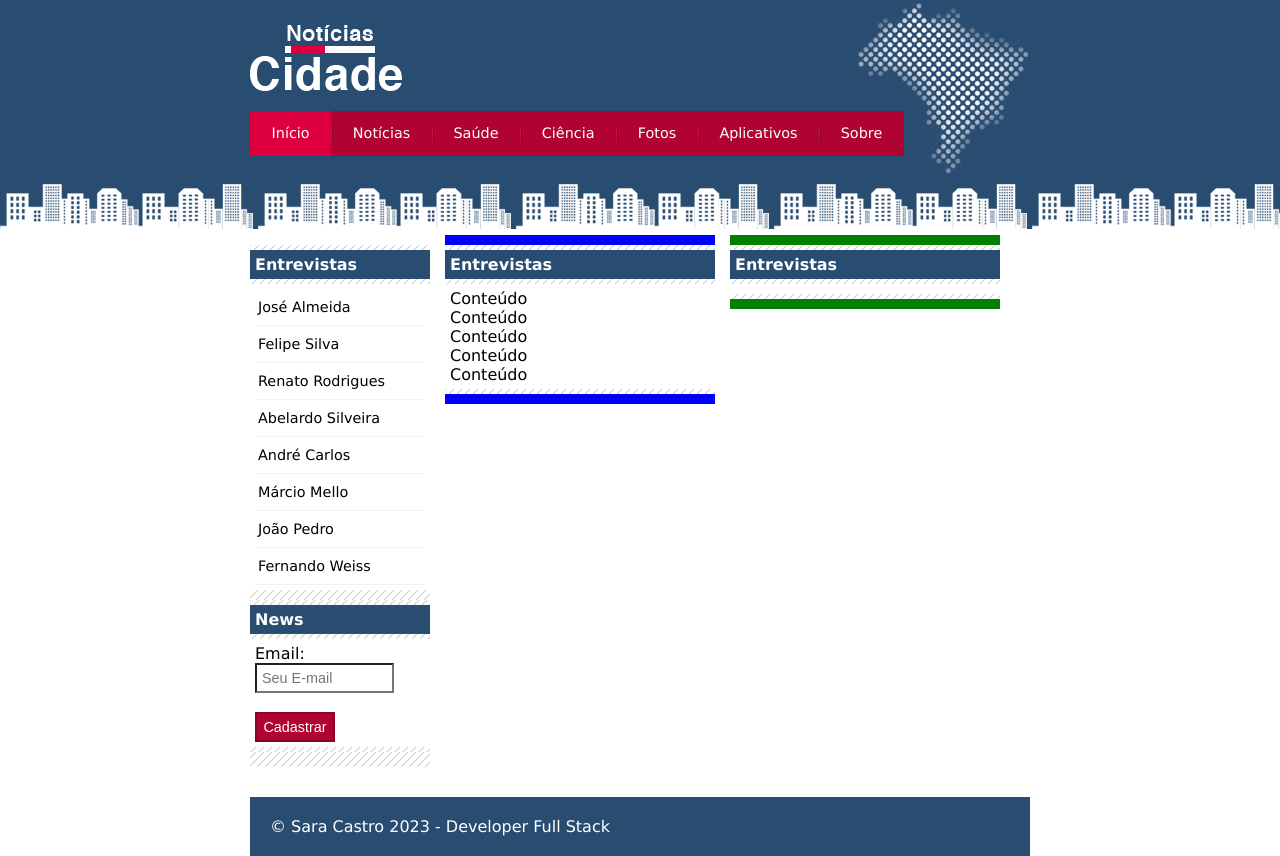
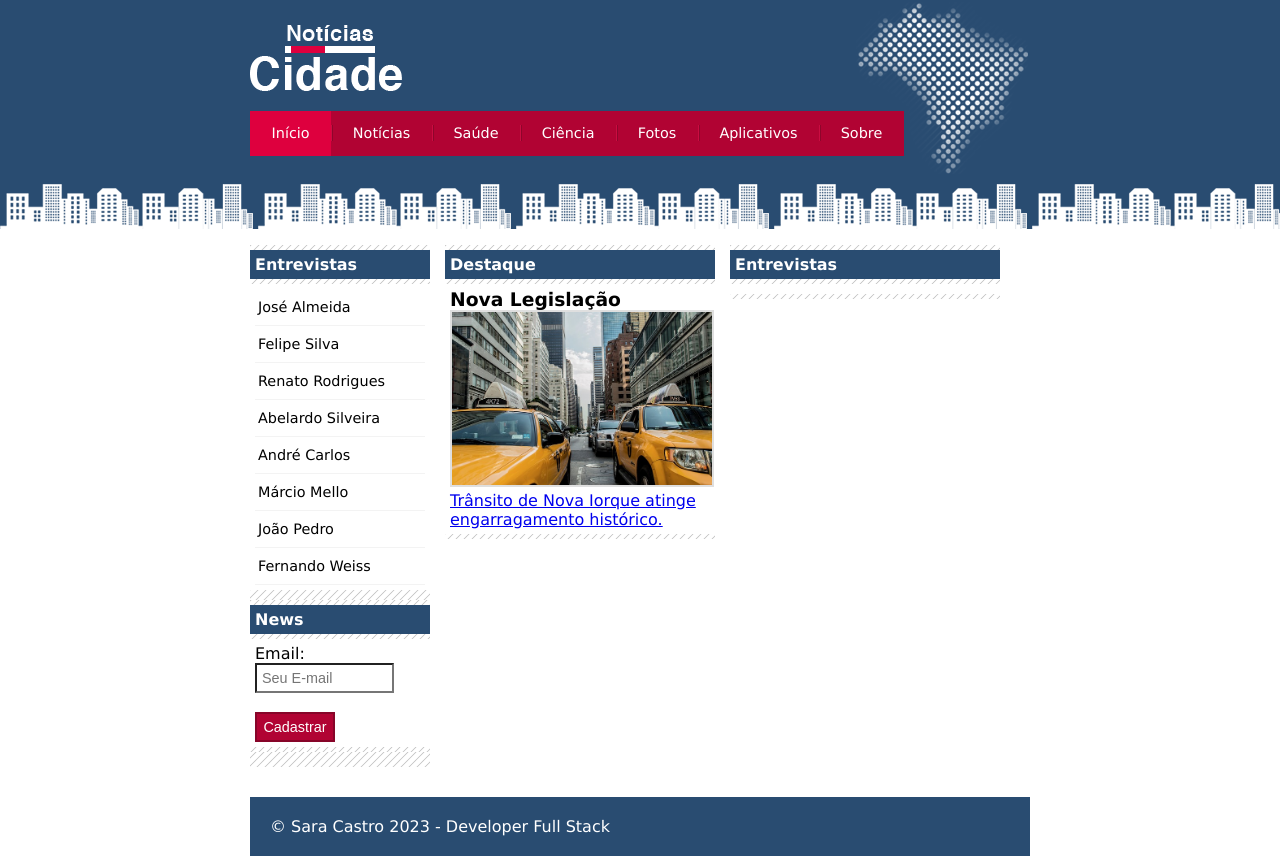
Before and after one commit to Saraemilyy/Curso-WEB-3, a plain HTML site: page index.html in a window 1280 px wide. Drawn offline with Linux system fonts and the light colour scheme.

Commit message:
Projeto Finalizado

```diff
--- a/estilo.css
+++ b/estilo.css
@@ -6,6 +6,10 @@
 body{
     font-family: 'Lucida Sans', 'Lucida Sans Regular', 'Lucida Grande', 'Lucida Sans Unicode', Geneva, Verdana, sans-serif;
     background: #fff url(/imagens/fundo.png) repeat-x;
+}
+
+img {
+    border: 2px solid #dfdfdf;
 }
 
 #container{
@@ -82,21 +86,13 @@ body.sobre #navegacao a#sobre {
 #primario {
     width: 270px;
     float: left;
-    background: blue;
     margin: 0 0 20px 195px;
 }
 
-#tres-colunas #primario {
-    width: 270px;
-    float: left;
-    background: blue;
-    margin: 0 0 20px 195px;
-}
 
 #duas-colunas #primario {
     width: 555px;
     float: left;
-    background: blue;
     margin: 0 0 20px 195px;
 }
 
@@ -104,7 +100,6 @@ body.sobre #navegacao a#sobre {
     width: 270px;
     float: left;
     margin: 0 0 20px 15px;
-    background: green;
 }
 
 #lateral {
--- a/index.html
+++ b/index.html
@@ -45,14 +45,15 @@
 
     <!-- Início Conteúdo-->
                 <div id="conteudo">
-                    <div id="primario"><div class="caixa">
-                        <h2>Entrevistas</h2>
+                    <div id="primario">
+                        <div class="caixa">
+                        <h2>Destaque</h2>
                         <div class="caixa-conteudo">
-                            Conteúdo <br>
-                            Conteúdo <br>
-                            Conteúdo <br>
-                            Conteúdo <br>
-                            Conteúdo <br>
+                           <h3>Nova Legislação</h3>
+                           <img src="imagens/taxi.jpg" width= "100%">
+                           <a href="more.html"><p>Trânsito de Nova Iorque atinge
+                            engarragamento histórico.
+                           </p></a>
                         </div>
                     </div>
                 </div>
@@ -109,6 +110,6 @@
        </div>
     </div>
 
-
+<script src="./script.js"></script>
 </body>
 </html>
--- /dev/null
+++ b/script.js
@@ -0,0 +1,4 @@
+let sara = "saraDaRegi";
+let regi = "regiDaSara";
+
+console.log(sara, regi)
```
